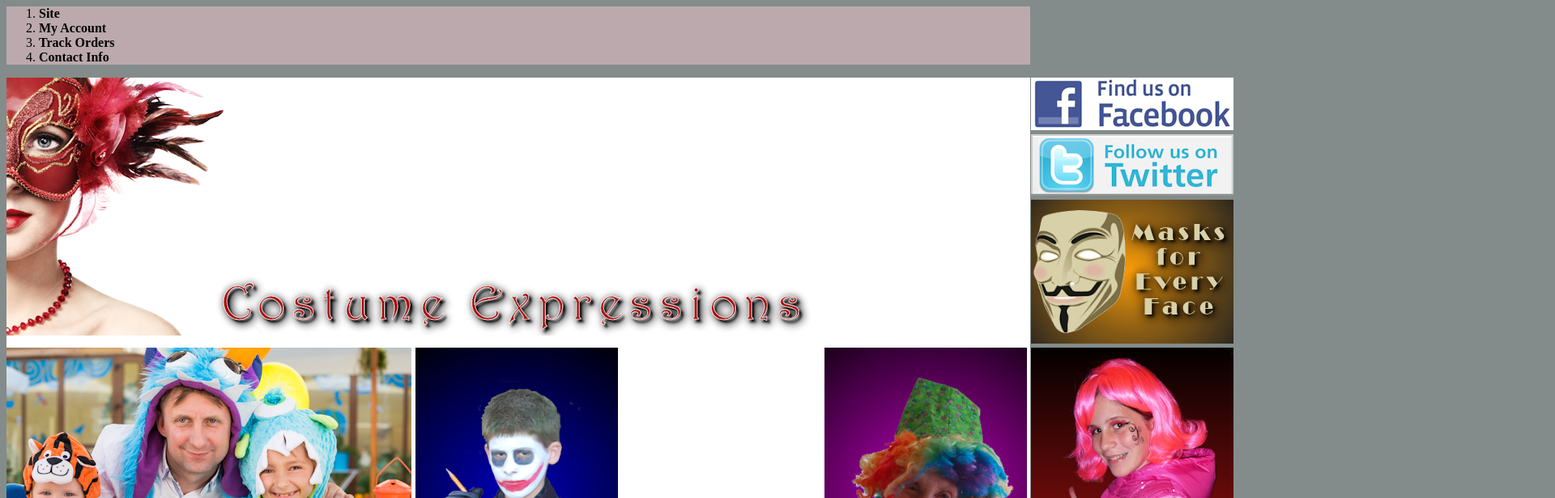
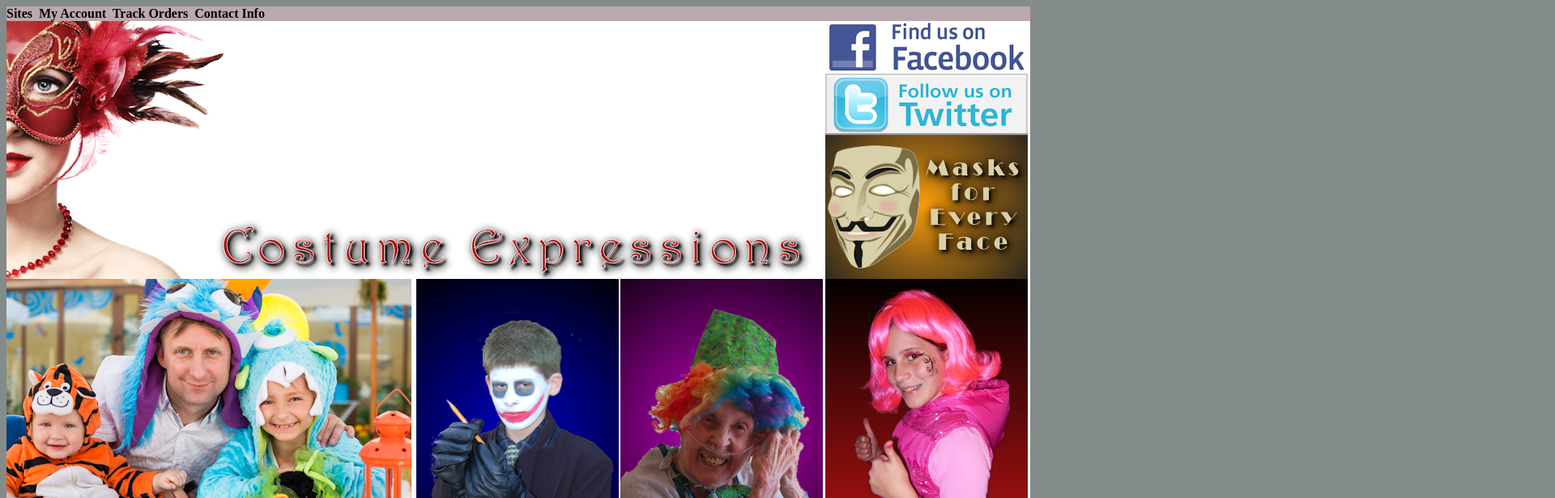
Before and after one commit to sjwestmec/Picture-Grid-Project-SB, a plain HTML site: page index.html in a window 1280 px wide. Shown: the top 616 px of the page at 81% size, 1920 px wide, since content can reach past the window. Drawn offline with Linux system fonts and the light colour scheme.

Commit message:
finally finished part 1

```diff
--- a/index.css
+++ b/index.css
@@ -1,27 +1,40 @@
 /* navbar and backround*/
 nav {
     background-color: #bca9ad;
+    list-style-type: none;
+    padding-left: 0%;
+    text-align: left;
+
 }
 body {
     background-color: #838c8a;
 }
+img{
+    width: fit-content;
+}
+.sites {
+    margin: 0%;
+    padding-left: 0%;
+    background-color: #bca9ad;
+
+}
 
 /* images */
 .container{
+
     display: grid;
     background-color: white;
-        grid-template-columns: repeat(50px 50px 50px 50px 50px) ;
+        grid-template-columns: repeat(5,20%) ;
         grid-template-rows: auto ;
-        grid-gap: 5px;
         grid-template-areas:
                 "a a a a b"
                 "a a a a c"
                 "a a a a d"
-                "e f f g h"
+                "e . f g h "
                 "i j j k l"
-                "m n . o o"
-                "t . . q r"
-                ". . . . .";
+                "i n o o p"
+                "m n q r s"
+                "t u . . .";
 }
 .logo{
     grid-area: a;
--- a/index.html
+++ b/index.html
@@ -8,17 +8,14 @@
 
 </head>
 <body>
-    <nav class="sites">
-        <ol>
-            <li class="site"><b>Site</b></li>
+    <div class="sites">
 
-            <li class="site"><b>My Account</b></li>
+            <div class="site"><b>Sites&nbsp;  My Account&nbsp; Track Orders&nbsp; Contact Info&nbsp;</b></div>
+            <!--<div class="site"><b>My Account</b></div>
+            <div class="site"><b>Track Orders</b></div>
+            <div class="site"><b>Contact Info</b></div>-->
 
-            <li class="site"><b>Track Orders</b></li>
-
-            <li class="site"><b>Contact Info</b></li>
-        </ol>
-    </nav>
+    </div>
 
     <div class="container">
         <div class="logo"><img src="ce_logo.png"></div>
```
